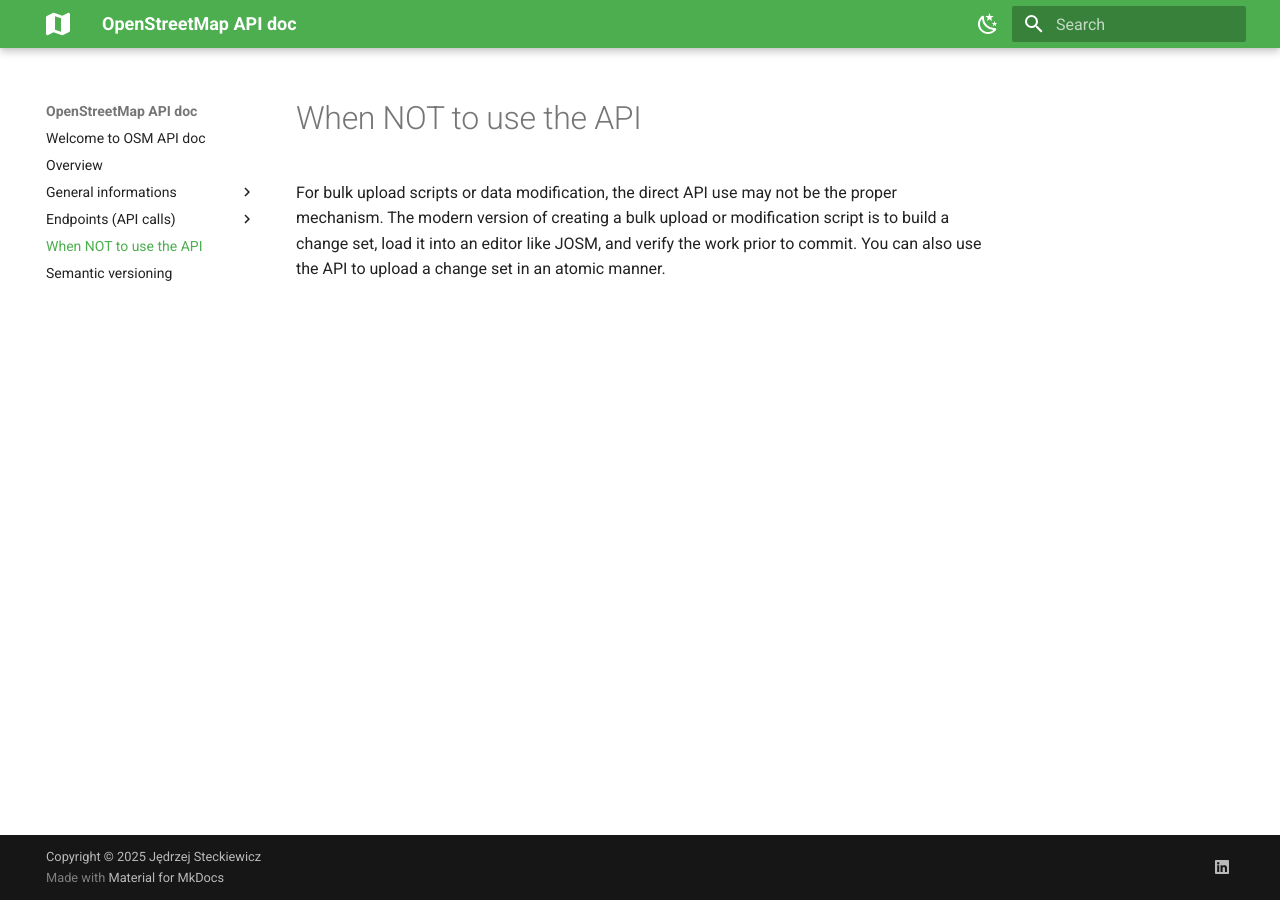
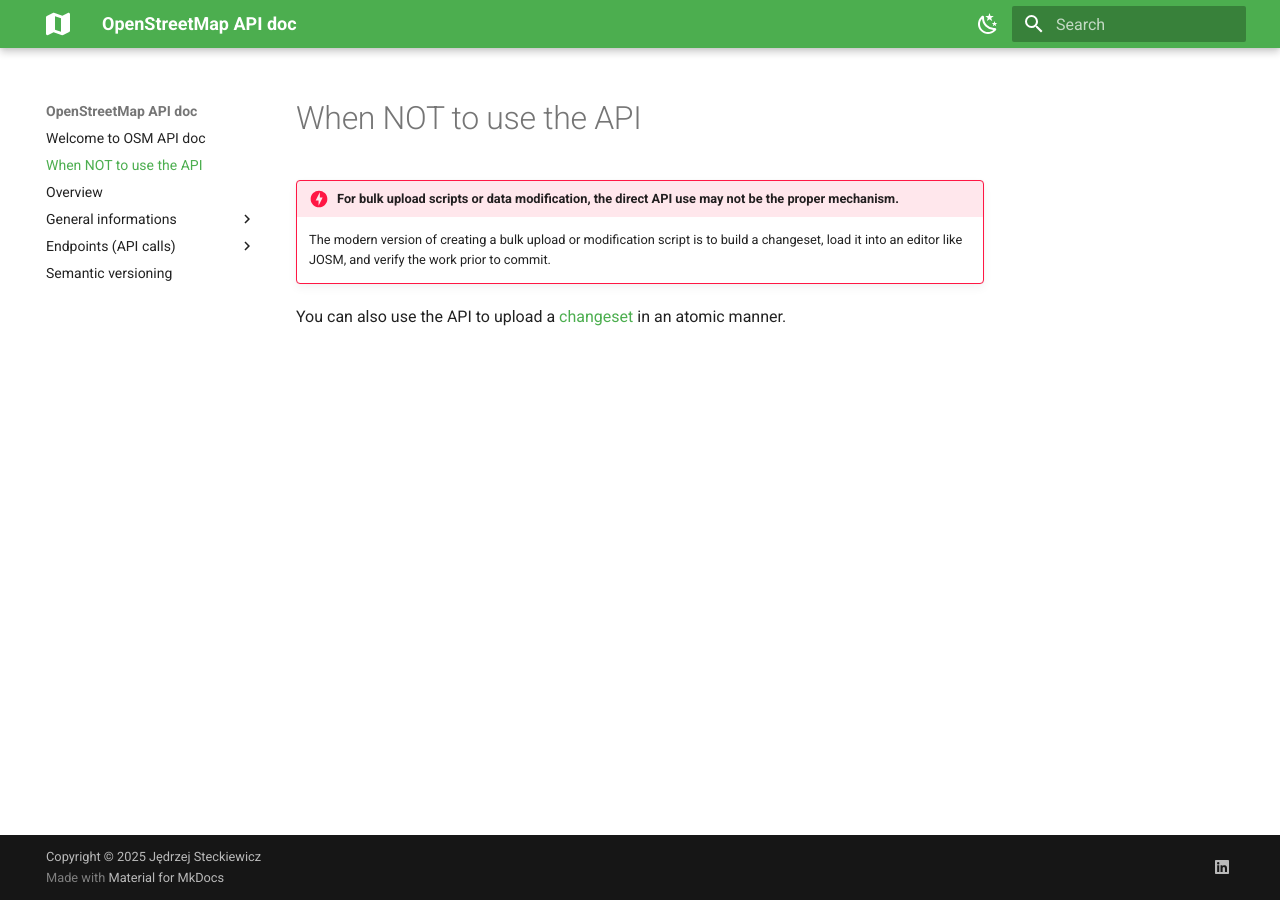
Before and after one commit to JayStecki/OpenStreetMapAPIdoc, an MkDocs documentation site: the page built from docs/when_NOT_to_use_the_API.md, in a window 1280 px wide. Built offline with MkDocs 1.6.1 and Material for MkDocs 9.7.7, drawn with Linux system fonts in a browser that asks for light colours; some web fonts are replaced.

Commit message:
navigation update
when Not use API to the top of navi
some cosmetics in semantic and elements

```diff
--- a/docs/when_NOT_to_use_the_API.md
+++ b/docs/when_NOT_to_use_the_API.md
@@ -1,3 +1,5 @@
-<!-- raw text: coppy/paste from osm --->
-For bulk upload scripts or data modification, the direct API use may not be the proper mechanism. The modern version of creating a bulk upload or modification script is to build a change set, load it into an editor like JOSM, and verify the work prior to commit. You can also use the API to upload a change set in an atomic manner.
-<!-- develop this paragraph --->
+!!! danger "For bulk upload scripts or data modification, the direct API use may not be the proper mechanism."
+    The modern version of creating a bulk upload or modification script is to build a changeset, load it into an editor like JOSM, and verify the work prior to commit.
+
+You can also use the API to upload a [changeset](general_informations/changesets.md) in an atomic manner.
+<!-- develop this paragraph -> See also: Change File Formats, Import -> not include yet --->
--- a/mkdocs.yml
+++ b/mkdocs.yml
@@ -28,6 +28,7 @@ theme:
   - social
 nav:
   - Welcome to OSM API doc: index.md
+  - When NOT to use the API: when_NOT_to_use_the_API.md
   - Overview: Overview.md
   - General informations:
     - Info: general_informations/info.md
@@ -42,7 +43,6 @@ nav:
     - Internal errors with response: general_informations/internal_errors_while_generating_a_response.md
   - Endpoints (API calls):
     - Miscellaneous: endpoints_(API_calls)/miscellaneous.md
-  - When NOT to use the API: when_NOT_to_use_the_API.md
   - Semantic versioning: semantic_versioning.md
 
 markdown_extensions:
```
Also changed, not shown: docs/Overview.md (+1 -1 lines), docs/general_informations/elements.md (+1 -1 lines), docs/semantic_versioning.md (+1 -1 lines).
